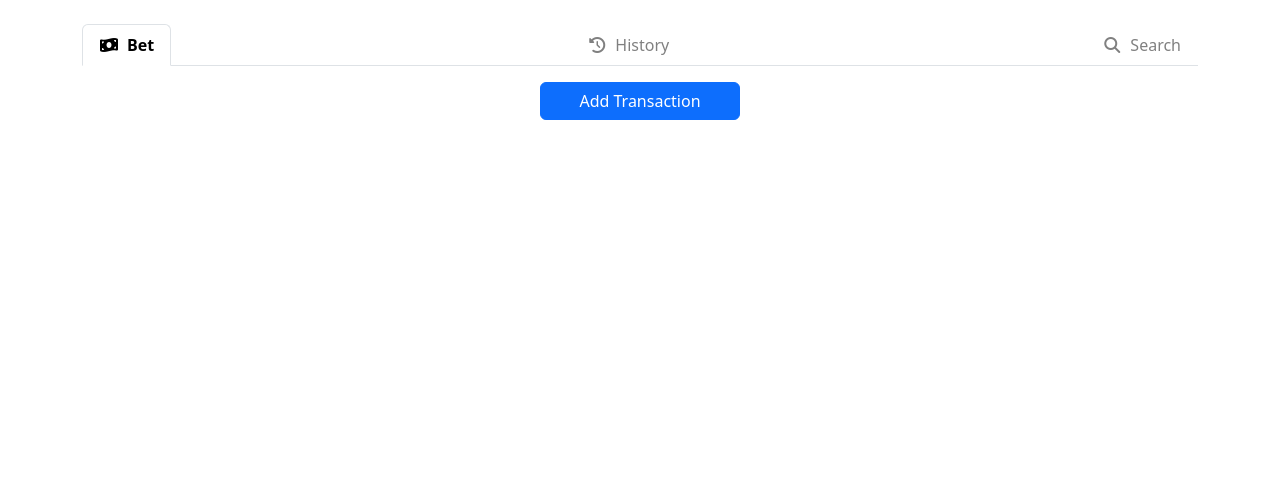
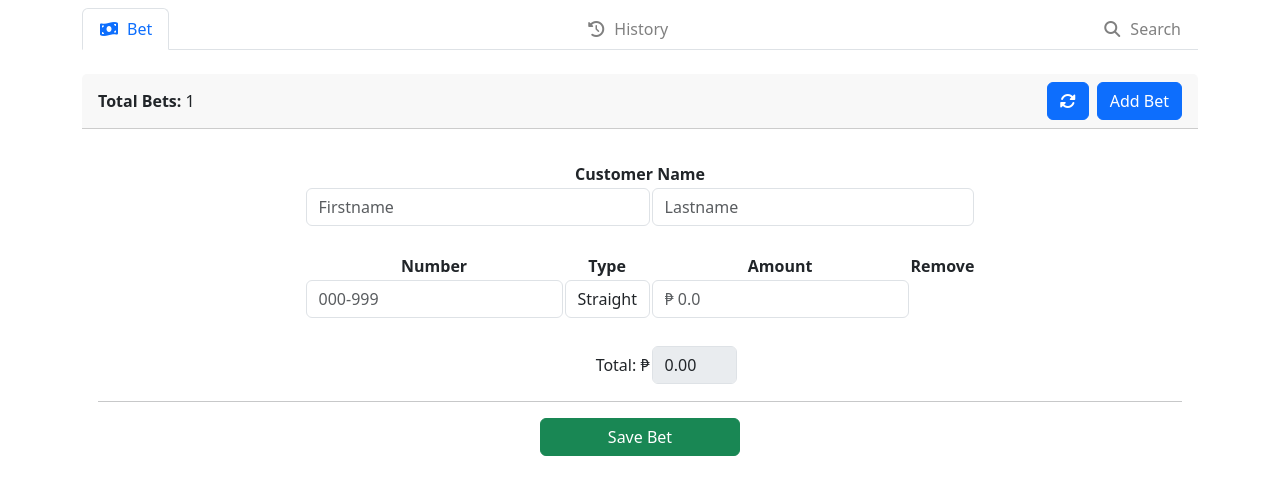
Before and after one commit to bankaihekai/swertres, a PHP site: page /user/user-index.php in a window 1280 px wide. Shown: the part 56-551 px from the top of the page. Run offline with PHP 8.4, Linux system fonts and the light colour scheme; some libraries are stand-ins or nearby versions.

Commit message:
update code
make the code clean and remove registration

```diff
--- a/css/style.css
+++ b/css/style.css
@@ -1,3 +1,7 @@
+.card {
+  border: none;
+}
+
 .user-inputs {
   width: 85px;
 }
@@ -8,8 +12,7 @@
 }
 
 .main-link.nav-link.active {
-  color: black !important;
-  font-weight: bold;
+  color: #0d6efd !important;
 }
 
 .main-link.nav-link:not(.active) {
--- a/index.php
+++ b/index.php
@@ -44,7 +44,7 @@
             <h3 class="text-center w-100">Login As</h3>
         </div>
         <div class="card-body mt-1">
-            <a href="user/login.php" class="btn btn-primary w-100">User</a>
+            <a href="user/login.php" class="btn btn-primary w-100">Cashier</a>
             <a href="admin/adminlogin.php" class="btn btn-primary w-100 mt-1">Admin</a>
         </div>
         <div class="card-footer text-center">
--- a/js/main.js
+++ b/js/main.js
@@ -1,24 +1,23 @@
 // Adding new table row for transaction
-var addTransactionBtn = document.getElementById('add-transaction-btn');
-var transactionForm = document.getElementById('transaction-form');
+// var addTransactionBtn = document.getElementById('add-transaction-btn');
+// var transactionForm = document.getElementById('transaction-form');
 
-addTransactionBtn.addEventListener('click', function() {
-    if (transactionForm.style.display === 'none') {
-        transactionForm.style.display = 'block';
-        addTransactionBtn.classList.remove('btn-primary');
-        addTransactionBtn.classList.add('btn-danger');
-        addTransactionBtn.textContent = 'Close Transaction';
-    } else {
-        transactionForm.style.display = 'none';
-        addTransactionBtn.classList.remove('btn-danger');
-        addTransactionBtn.classList.add('btn-primary');
-        addTransactionBtn.textContent = 'Add Transaction';
-    }
-});
+// addTransactionBtn.addEventListener('click', function() {
+//     if (transactionForm.style.display === 'none') {
+//         transactionForm.style.display = 'block';
+//         addTransactionBtn.classList.remove('btn-primary');
+//         addTransactionBtn.classList.add('btn-danger');
+//         addTransactionBtn.textContent = 'Close Transaction';
+//     } else {
+//         transactionForm.style.display = 'none';
+//         addTransactionBtn.classList.remove('btn-danger');
+//         addTransactionBtn.classList.add('btn-primary');
+//         addTransactionBtn.textContent = 'Add Transaction';
+//     }
+// });
 
 // new transaction row content
 $(document).ready(function() {
-
 
     $(document).on('input', 'input[name="number[]"]', function() {
         var value = $(this).val();
@@ -30,6 +29,7 @@ $(document).ready(function() {
         var value = $(this).val();
         var isValid = /^\d{1,3}$/.test(value);
         $(this).toggleClass('is-invalid', !isValid);
+        updateTotalAmount();
     });
 
     // Initial count
@@ -55,8 +55,8 @@ $(document).ready(function() {
                                 </td>\
                                 <td>\
                                     <select name="type[]" class="form-control user-inputs" required>\
-                                        <option value="value1">Straight</option>\
-                                        <option value="value2">Ramble</option>\
+                                        <option value="Straight">Straight</option>\
+                                        <option value="Ramble">Ramble</option>\
                                     </select>\
                                 </td>\
                                 <td>\
@@ -68,7 +68,6 @@ $(document).ready(function() {
                             </tr>');
         updateBetCount();
     });
-});
 
     function updateTotalAmount() {
         var totalAmount = 0;
@@ -78,7 +77,7 @@ function updateTotalAmount() {
                 totalAmount += amountValue;
             }
         });
-    $('#total-amount').text(totalAmount.toFixed(2));
+        $('#total-amount').val(totalAmount.toFixed(2));
     }
 
     $(document).on('input', 'input[name="amount[]"]', function() {
@@ -87,3 +86,35 @@ $(document).on('input', 'input[name="amount[]"]', function() {
         $(this).toggleClass('is-invalid', !isValid);
         updateTotalAmount();
     });
+
+    // // Rambled numbers
+    // $(document).on('change', 'select[name="type[]"]', function() {
+    //     var selectedType = $(this).val();
+    //     if (selectedType === 'Ramble') {
+    //         var numberInput = $(this).closest('tr').find('input[name="number[]"]');
+    //         var numberValue = numberInput.val();
+    //         var rambledNumbers = getRambledNumbers(numberValue);
+    //         console.log('Rambled Numbers:', rambledNumbers);
+    //     }
+    // });
+
+    // // Recursive function to generate rambled numbers
+    // function getRambledNumbers(number) {
+    //     if (number.length === 1) {
+    //         return [number];
+    //     }
+
+    //     var rambledNumbers = [];
+    //     for (var i = 0; i < number.length; i++) {
+    //         var digit = number[i];
+    //         var remainingNumber = number.slice(0, i) + number.slice(i + 1);
+    //         var subRambledNumbers = getRambledNumbers(remainingNumber);
+    //         for (var j = 0; j < subRambledNumbers.length; j++) {
+    //             rambledNumbers.push(digit + subRambledNumbers[j]);
+    //         }
+    //     }
+
+    //     return rambledNumbers;
+    // }
+
+});
--- a/user/user-index.php
+++ b/user/user-index.php
@@ -37,9 +37,8 @@
             </ul>
         </div>
     </nav>
-    <br>
 
-    <div class="container">
+    <div class="container mt-2">
         <div class="">
             <!-- Tabs navs -->
             <ul class="nav nav-tabs mb-3 d-flex justify-content-between" id="ex-with-icons" role="tablist">
@@ -64,13 +63,14 @@
             <!-- Tabs content -->
             <div class="tab-content" id="ex-with-icons-content">
                 <div class="tab-pane fade show active" id="ex-with-icons-tabs-1" role="tabpanel" aria-labelledby="ex-with-icons-tab-1">
-                    <div>
-                        <section class="d-flex justify-content-center">
+                    <div class="">
+                        <!-- <section class="d-flex justify-content-center">
                             <button id="add-transaction-btn" class="btn btn-primary">Add Transaction</button>
-                        </section>
-                        <section id="transaction-form" class="mt-3" style="display: none;">
+                        </section> -->
+                        <!-- <section id="transaction-form" class="mt-3" style="display: none;"> -->
+                        <section id="transaction-form" class="mt-3">
 
-                            <div class="card mt-4">
+                            <div class="card mt-4 border-none">
                                 <div class="card-header">
                                     <div class="d-flex justify-content-between">
                                         <div class="d-flex align-items-center">
@@ -120,8 +120,8 @@
                                                     </td>
                                                     <td>
                                                         <select name="type[]" class="form-control user-inputs" required>
-                                                            <option value="value1">Straight</option>
-                                                            <option value="value2">Ramble</option>
+                                                            <option value="Straight">Straight</option>
+                                                            <option value="Ramble">Ramble</option>
                                                         </select>
                                                     </td>
                                                     <td>
@@ -139,10 +139,10 @@
                                                         <td colspan="4">&nbsp;</td>
                                                     </tr>
                                                     <tr>
-                                                        <td colspan="2" class="text-end">Total:</td>
+                                                        <td colspan="2" class="text-end">Total: &#8369;</td>
                                                         <td class="text-start">
-                                                            <span class="ps-3">
-                                                                &#8369; <b id="total-amount">0.00</b>
+                                                            <span class="d-flex align-items-center">
+                                                                <input type="text" class="form-control user-inputs" id="total-amount" name="total-amount" value="0.00" disabled>
                                                             </span>
                                                         </td>
                                                         <td>&nbsp;</td>
```
Also changed, not shown: admin/adminlogin.php (+4 -29 lines), db/admin-database.php (added, +35 -0 lines), db/database.php (added, +35 -0 lines), user/login.php (+5 -25 lines). Lines whose indentation alone changed are shown as unchanged.
